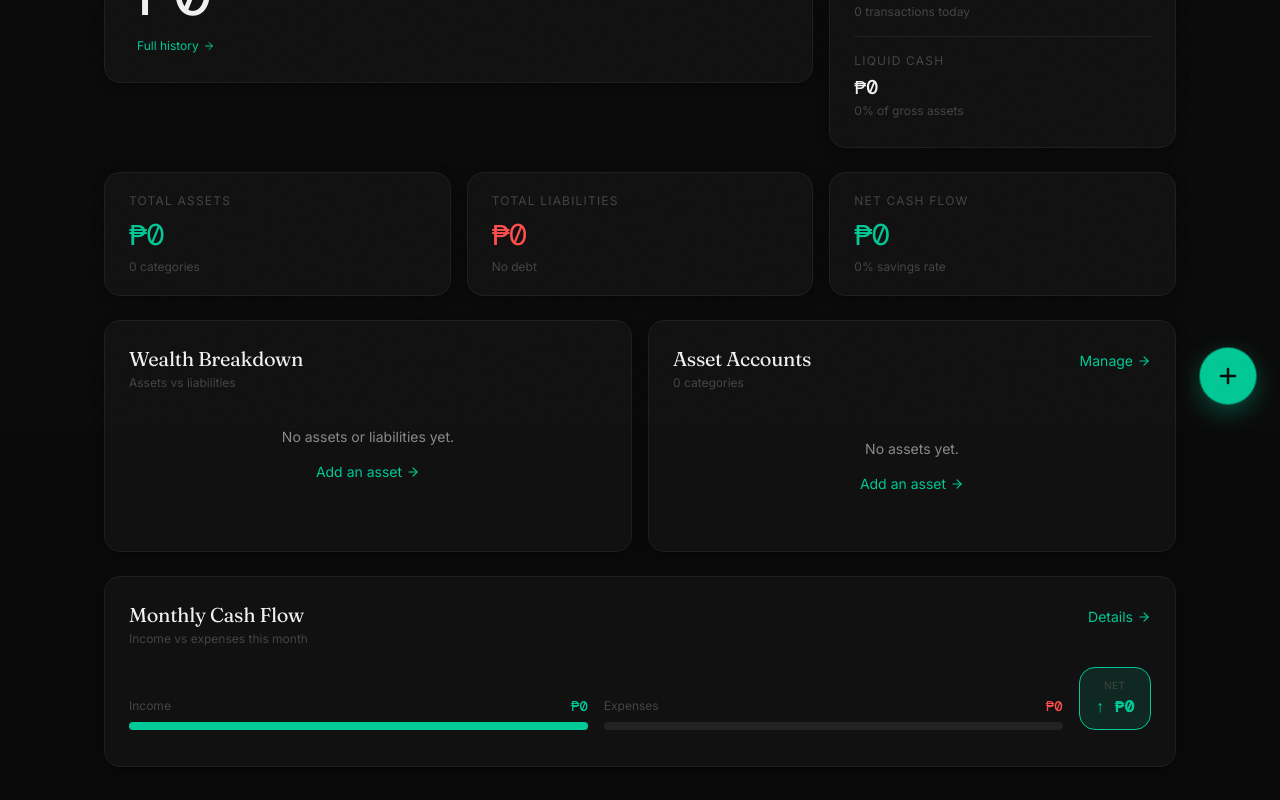
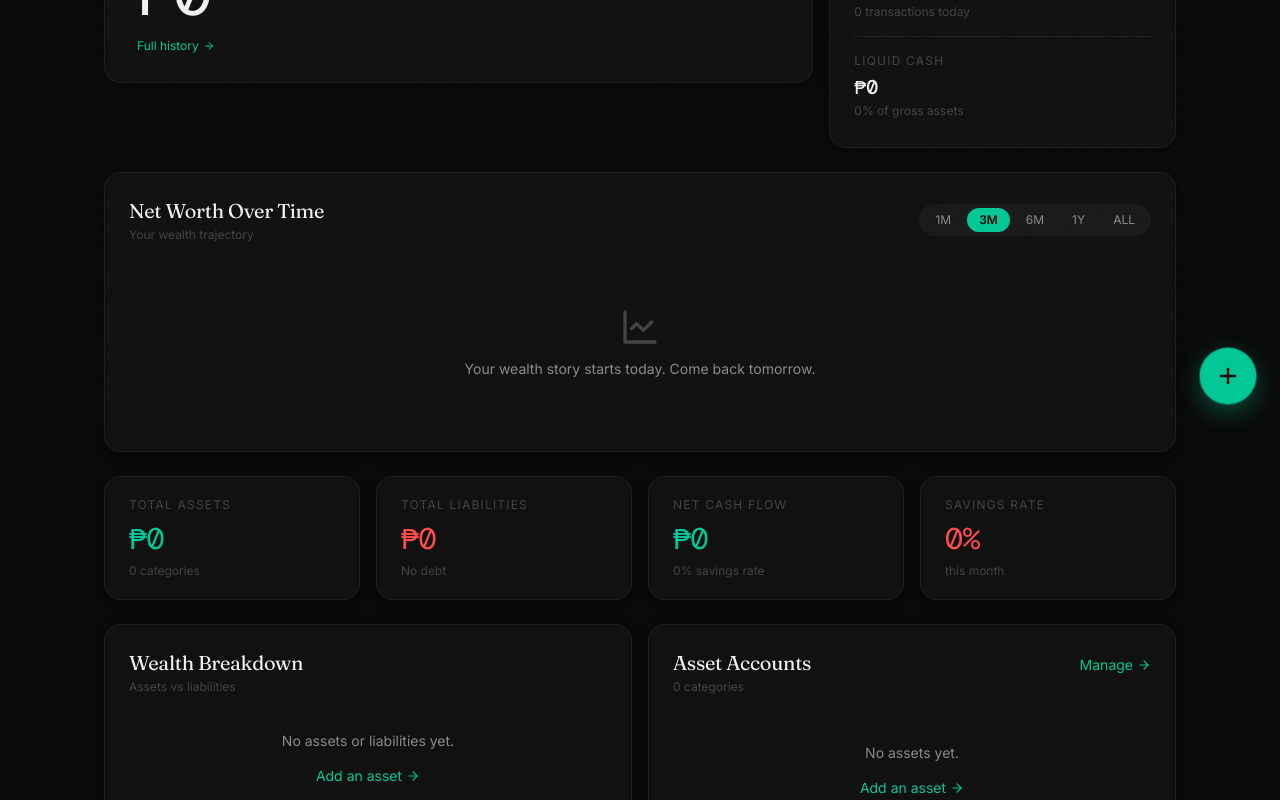
Before and after one commit to arevname/patrimony, a Next.js app: page / in a window 1280 px wide. Shown: the part 372-1172 px from the top of the page. Built offline with nearby package versions, Linux system fonts and the light colour scheme.

Commit message:
Phase 1: net worth history chart, budget vs actual, savings rate tracking

```diff
--- a/components/Patrimony.jsx
+++ b/components/Patrimony.jsx
@@ -42,7 +42,12 @@ const T = {
   blueBg:      'rgba(107, 143, 181, 0.12)',
   purple:      '#9B7FE8',
   purpleBg:    'rgba(155, 127, 232, 0.12)',
+  yellow:      '#E5B95C',
+  yellowBg:    'rgba(229, 185, 92, 0.12)',
 };
+
+// Savings-rate tiers: >20% strong (green), 10–20% ok (yellow), <10% weak (red)
+const savingsRateColor = (rate) => rate >= 0.2 ? T.green : rate >= 0.1 ? T.yellow : T.red;
 
 // ===== CONFIG =====
 // Keys use pw_ prefix - confirmed working in storage diagnostics
@@ -811,6 +816,8 @@ export default function Patrimony() {
       totalDebt: Math.round(totals.totalDebt),
       liquidCash: Math.round(totals.liquidCash),
       stocksValue: Math.round(totals.stocksValue),
+      monthlyIncome: Math.round(totals.monthlyIncome),
+      monthlyExpenses: Math.round(totals.monthlyExpenses),
     };
     let next;
     if (!last) {
@@ -826,7 +833,7 @@ export default function Patrimony() {
       setSnapshots(next);
       setTimeout(() => persistSnapshots(next), 5000);
     }
-  }, [totals.netWorth, totals.grossAssets, totals.totalDebt, totals.liquidCash, totals.stocksValue, loaded]);
+  }, [totals.netWorth, totals.grossAssets, totals.totalDebt, totals.liquidCash, totals.stocksValue, totals.monthlyIncome, totals.monthlyExpenses, loaded]);
 
   const forecast = useMemo(() => {
     const data = [];
@@ -1297,6 +1304,36 @@ function Overview({ totals, forecast, insights, milestones, holdings, spending,
   const recentSnaps = snapshots.slice(-30);
   const nwTrend = recentSnaps.length >= 2 ? recentSnaps[recentSnaps.length - 1].netWorth - recentSnaps[0].netWorth : 0;
 
+  // Feature 1.1 — net worth history with time-range filter
+  const [nwRange, setNwRange] = useState('3M');
+  const nwHistory = useMemo(() => {
+    const days = { '1M': 30, '3M': 90, '6M': 180, '1Y': 365, 'ALL': Infinity }[nwRange] ?? 90;
+    if (days === Infinity) return snapshots;
+    const cutoff = new Date();
+    cutoff.setDate(cutoff.getDate() - days);
+    return snapshots.filter(s => new Date(s.date) >= cutoff);
+  }, [snapshots, nwRange]);
+
+  // Feature 1.3 — savings rate per month (last 6 months); current month uses live totals
+  const savingsMonthly = useMemo(() => {
+    const byMonth = {};
+    snapshots.forEach(s => {
+      if (s.monthlyIncome == null) return;
+      byMonth[s.date.slice(0, 7)] = s; // snapshots are chronological → latest day of month wins
+    });
+    byMonth[today.slice(0, 7)] = { monthlyIncome: totals.monthlyIncome, monthlyExpenses: totals.monthlyExpenses };
+    const rateOf = (inc, exp) => inc > 0 ? (inc - exp) / inc : 0;
+    return Object.keys(byMonth).sort().map(m => ({
+      month: m,
+      label: new Date(m + '-01').toLocaleDateString('en-US', { month: 'short' }),
+      rate: rateOf(byMonth[m].monthlyIncome, byMonth[m].monthlyExpenses),
+    })).slice(-6);
+  }, [snapshots, totals.monthlyIncome, totals.monthlyExpenses, today]);
+
+  const curRate = totals.savingsRate;
+  const prevRate = savingsMonthly.length >= 2 ? savingsMonthly[savingsMonthly.length - 2].rate : null;
+  const rateTrend = prevRate == null ? null : curRate - prevRate;
+
   return (
     <div className="fade-in space-y-6">
 
@@ -1353,16 +1390,60 @@ function Overview({ totals, forecast, insights, milestones, holdings, spending,
         </div>
       </div>
 
-      {/* 2. THREE STAT CARDS */}
-      <div className="grid grid-cols-3 gap-4">
+      {/* 1.1 NET WORTH OVER TIME */}
+      <Card>
+        <div className="flex items-center justify-between mb-4 flex-wrap gap-3">
+          <CardHeader title="Net Worth Over Time" subtitle="Your wealth trajectory" inline />
+          <div className="flex gap-1 p-1 rounded-full" style={{ background: T.surface2 }}>
+            {['1M', '3M', '6M', '1Y', 'ALL'].map(r => (
+              <button key={r} onClick={() => setNwRange(r)}
+                className="px-3 py-1 rounded-full text-xs transition-all"
+                style={nwRange === r ? { background: T.accent, color: T.bg, fontWeight: 600 } : { color: T.textDim }}>
+                {r}
+              </button>
+            ))}
+          </div>
+        </div>
+        {snapshots.length < 2 ? (
+          <div className="py-12 text-center">
+            <LineIcon className="w-10 h-10 mx-auto mb-3" style={{ color: T.textFaint }} />
+            <p className="text-sm" style={{ color: T.textDim }}>Your wealth story starts today. Come back tomorrow.</p>
+          </div>
+        ) : nwHistory.length < 2 ? (
+          <div className="py-12 text-center">
+            <p className="text-sm" style={{ color: T.textDim }}>No data in this window yet. Try a longer range.</p>
+          </div>
+        ) : (
+          <div className="h-56">
+            <ResponsiveContainer>
+              <AreaChart data={nwHistory} margin={{ top: 10, right: 12, bottom: 0, left: 0 }}>
+                <defs><linearGradient id="nwHistGrad" x1="0" y1="0" x2="0" y2="1">
+                  <stop offset="0%" stopColor={T.accent} stopOpacity={0.3} />
+                  <stop offset="100%" stopColor={T.accent} stopOpacity={0} />
+                </linearGradient></defs>
+                <CartesianGrid stroke={T.border} vertical={false} />
+                <XAxis dataKey="date" stroke={T.textFaint} tick={{ fontSize: 10, fill: T.textFaint }} axisLine={false} tickLine={false} minTickGap={24} />
+                <YAxis stroke={T.textFaint} tick={{ fontSize: 10, fill: T.textFaint }} axisLine={false} tickLine={false} tickFormatter={fmtK} width={52} domain={['auto', 'auto']} />
+                <Tooltip contentStyle={{ background: T.surface2, border: `1px solid ${T.border2}`, borderRadius: 10, fontSize: 12, color: T.text }} formatter={(v) => fmt(v)} labelStyle={{ color: T.textFaint }} />
+                <Area type="monotone" dataKey="netWorth" stroke={T.accent} strokeWidth={2} fill="url(#nwHistGrad)" dot={false} />
+              </AreaChart>
+            </ResponsiveContainer>
+          </div>
+        )}
+      </Card>
+
+      {/* 2. STAT CARDS */}
+      <div className="grid grid-cols-2 md:grid-cols-4 gap-4">
         {[
-          { label: 'Total Assets',      value: totals.grossAssets, color: T.green,  sub: `${Object.values(totals.byCategory).filter(v => v > 0).length} categories` },
-          { label: 'Total Liabilities', value: totals.totalDebt,   color: T.red,    sub: totals.monthlyDebtService > 0 ? `${fmtK(totals.monthlyDebtService)}/mo service` : 'No debt' },
-          { label: 'Net Cash Flow',     value: totals.monthlyNet,  color: totals.monthlyNet >= 0 ? T.green : T.red, sub: `${(totals.savingsRate * 100).toFixed(0)}% savings rate` },
-        ].map(({ label, value, color, sub }) => (
+          { label: 'Total Assets',      display: fmtK(totals.grossAssets), color: T.green, sub: `${Object.values(totals.byCategory).filter(v => v > 0).length} categories` },
+          { label: 'Total Liabilities', display: fmtK(totals.totalDebt),   color: T.red,   sub: totals.monthlyDebtService > 0 ? `${fmtK(totals.monthlyDebtService)}/mo service` : 'No debt' },
+          { label: 'Net Cash Flow',     display: fmtK(totals.monthlyNet),  color: totals.monthlyNet >= 0 ? T.green : T.red, sub: `${(totals.savingsRate * 100).toFixed(0)}% savings rate` },
+          { label: 'Savings Rate',      display: `${(curRate * 100).toFixed(0)}%`, color: savingsRateColor(curRate),
+            sub: rateTrend == null ? 'this month' : `${rateTrend >= 0 ? '↑' : '↓'} ${Math.abs(rateTrend * 100).toFixed(0)}pt vs last mo` },
+        ].map(({ label, display, color, sub }) => (
           <div key={label} style={{ background: T.surface, borderRadius: 16, padding: '20px 24px', boxShadow: '0 2px 12px rgba(0,0,0,0.4)', border: `1px solid ${T.border}` }}>
             <div className="text-xs uppercase tracking-widest mb-2" style={{ color: T.textFaint }}>{label}</div>
-            <div className="font-display num text-2xl md:text-3xl" style={{ letterSpacing: '-0.02em', color }}>{fmtK(value)}</div>
+            <div className="font-display num text-2xl md:text-3xl" style={{ letterSpacing: '-0.02em', color }}>{display}</div>
             <div className="text-xs mt-1.5" style={{ color: T.textFaint }}>{sub}</div>
           </div>
         ))}
@@ -1507,6 +1588,33 @@ function Overview({ totals, forecast, insights, milestones, holdings, spending,
           </div>
         )}
       </Card>
+
+      {/* 1.3 SAVINGS RATE TREND — last 6 months */}
+      {savingsMonthly.length >= 2 && (
+        <Card>
+          <CardHeader title="Savings Rate Trend" subtitle="Last 6 months" />
+          <div className="h-44 mt-4">
+            <ResponsiveContainer>
+              <BarChart data={savingsMonthly} margin={{ top: 10, right: 8, bottom: 0, left: 0 }}>
+                <CartesianGrid stroke={T.border} vertical={false} />
+                <XAxis dataKey="label" stroke={T.textFaint} tick={{ fontSize: 11, fill: T.textFaint }} axisLine={false} tickLine={false} />
+                <YAxis stroke={T.textFaint} tick={{ fontSize: 10, fill: T.textFaint }} axisLine={false} tickLine={false} tickFormatter={(v) => `${Math.round(v * 100)}%`} width={42} />
+                <Tooltip contentStyle={{ background: T.surface2, border: `1px solid ${T.border2}`, borderRadius: 10, fontSize: 12, color: T.text }}
+                  formatter={(v) => [`${(v * 100).toFixed(1)}%`, 'Savings rate']} labelStyle={{ color: T.textFaint }} cursor={{ fill: 'rgba(255,255,255,0.03)' }} />
+                <ReferenceLine y={0.2} stroke={T.green} strokeDasharray="3 3" strokeOpacity={0.4} />
+                <Bar dataKey="rate" radius={[4, 4, 0, 0]}>
+                  {savingsMonthly.map((d, i) => <Cell key={i} fill={savingsRateColor(d.rate)} />)}
+                </Bar>
+              </BarChart>
+            </ResponsiveContainer>
+          </div>
+          <div className="flex items-center gap-4 mt-3 text-xs" style={{ color: T.textFaint }}>
+            <span className="flex items-center gap-1.5"><span className="w-2 h-2 rounded-full" style={{ background: T.green }}></span>&gt;20% strong</span>
+            <span className="flex items-center gap-1.5"><span className="w-2 h-2 rounded-full" style={{ background: T.yellow }}></span>10–20% ok</span>
+            <span className="flex items-center gap-1.5"><span className="w-2 h-2 rounded-full" style={{ background: T.red }}></span>&lt;10% low</span>
+          </div>
+        </Card>
+      )}
 
       {/* Savings Goals snapshot */}
       {goals.length > 0 && (
@@ -2196,8 +2304,10 @@ function Budget({ envelopes, totals, expenses, customLabels, onSave, onSaveLabel
           <Stat label="Total Monthly Cap" value={fmt(totalCap)} hint={Object.keys(drafts).length + ' categories'} />
           <Stat label="Spent So Far" value={fmt(totalSpent)} accent={totalSpent > totalCap && totalCap > 0 ? T.red : T.text}
             hint={totalCap > 0 ? `${(totalSpent / totalCap * 100).toFixed(0)}% of cap` : ''} />
-          <Stat label="Remaining" value={fmt(Math.max(0, totalCap - totalSpent))} accent={T.green}
-            hint={totalCap > 0 && totalSpent > totalCap ? `over by ${fmt(totalSpent - totalCap)}` : ''} />
+          <Stat label={totalSpent > totalCap ? 'Overall Deficit' : 'Overall Surplus'}
+            value={fmt(Math.abs(totalCap - totalSpent))}
+            accent={totalSpent > totalCap ? T.red : T.green}
+            hint={totalCap > 0 ? (totalSpent > totalCap ? 'over total budget' : 'under total budget') : ''} />
         </div>
       </Card>
 
@@ -2245,18 +2355,20 @@ function Budget({ envelopes, totals, expenses, customLabels, onSave, onSaveLabel
                   </div>
                 </div>
                 {cap > 0 && (
-                  <div className="w-full h-2 rounded-full overflow-hidden" style={{ background: T.surface }}>
-                    <div className="h-full rounded-full transition-all" style={{
-                      width: pct + '%',
-                      background: overCap ? T.red : (nearCap ? T.accent : cat.color)
-                    }}></div>
-                  </div>
-                )}
-                {overCap && (
-                  <p className="text-xs mt-1.5" style={{ color: T.red }}>Over by {fmt(spent - cap)} this month</p>
-                )}
-                {nearCap && (
-                  <p className="text-xs mt-1.5" style={{ color: T.accent }}>{(100 - pct).toFixed(0)}% remaining</p>
+                  <>
+                    <div className="w-full h-2 rounded-full overflow-hidden" style={{ background: T.surface }}>
+                      <div className="h-full rounded-full transition-all" style={{
+                        width: pct + '%',
+                        background: overCap ? T.red : (nearCap ? T.yellow : T.green)
+                      }}></div>
+                    </div>
+                    <div className="flex items-center justify-between text-xs mt-1.5 num">
+                      <span style={{ color: T.textFaint }}>{fmt(spent)} used · {(cap > 0 ? (spent / cap) * 100 : 0).toFixed(0)}%</span>
+                      <span style={{ color: overCap ? T.red : T.green }}>
+                        {overCap ? `${fmt(spent - cap)} over` : `${fmt(cap - spent)} left`}
+                      </span>
+                    </div>
+                  </>
                 )}
               </div>
             );
```
